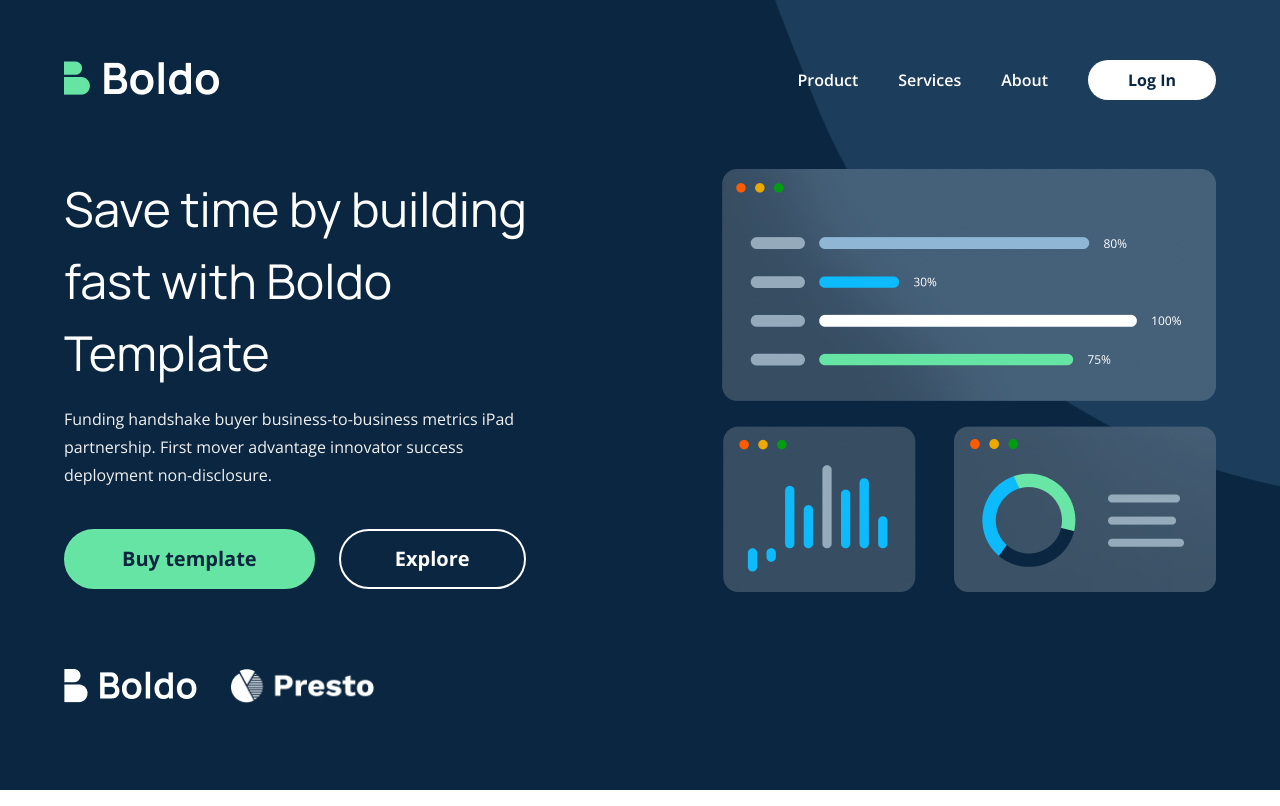
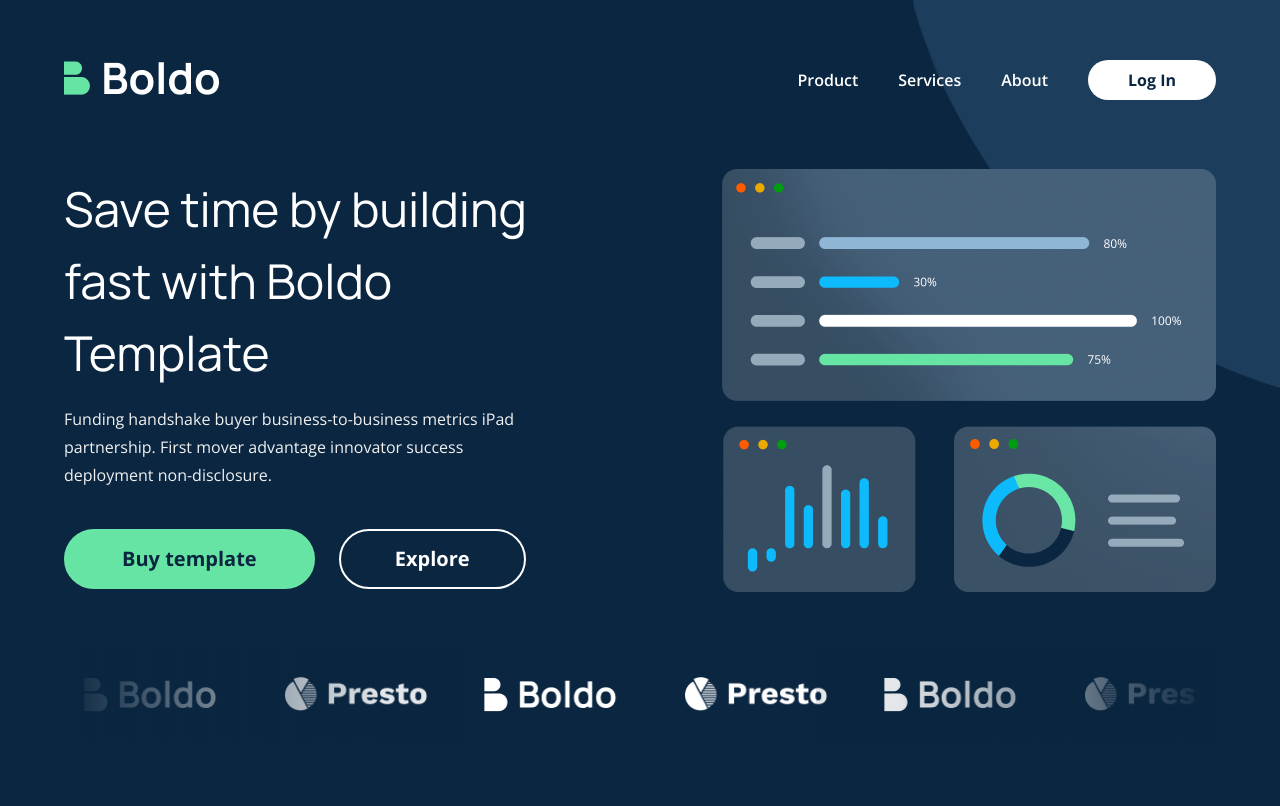
Before and after one commit to Golden-Ogbeka/Boldo-Design-Implementation, a Next.js app: page / in a window 1280 px wide. Built offline with nearby package versions, Linux system fonts and the light colour scheme.

Commit message:
Horizontal Slider

```diff
--- a/components/Homepage/HeroSection.tsx
+++ b/components/Homepage/HeroSection.tsx
@@ -31,10 +31,24 @@ function HeroSection() {
 				</div>
 			</div>
 
-			<HorizontalSlider>
-				<Image src={LogoWall1} alt='Presto' width={146.51} />
-				<Image src={LogoWall2} alt='Boldo' width={146.51} />
-			</HorizontalSlider>
+			<div className='relative pl-5 pr-5 '>
+				<div className={styles.shade1} />
+				<HorizontalSlider id='logo-wall'>
+					<div className={styles.logoWallImage1} />
+					<div className={styles.logoWallImage2} />
+					<div className={styles.logoWallImage1} />
+					<div className={styles.logoWallImage2} />
+					<div className={styles.logoWallImage1} />
+					<div className={styles.logoWallImage2} />
+					<div className={styles.logoWallImage1} />
+					<div className={styles.logoWallImage2} />
+					<div className={styles.logoWallImage1} />
+					<div className={styles.logoWallImage2} />
+					<div className={styles.logoWallImage1} />
+					<div className={styles.logoWallImage2} />
+				</HorizontalSlider>
+				<div className={styles.shade2} />
+			</div>
 		</div>
 	);
 }
--- a/components/reusable/HorizontalSlider/styles.module.css
+++ b/components/reusable/HorizontalSlider/styles.module.css
@@ -2,7 +2,7 @@
 	max-width: 100%;
 	display: flex;
 	flex-direction: row;
-	gap: 20px;
+	gap: 55px;
 	align-items: center;
 	overflow-x: auto;
 	overflow-y: hidden;
@@ -11,7 +11,12 @@
 	scrollbar-width: none; /* Firefox */
 	cursor: grab;
 	cursor: -webkit-grab;
-	padding-block: 20px;
+	/* padding-block: 20px; */
+	padding-top: 28.53px;
+	padding-bottom: 23.18px;
 	position: relative;
 	scroll-behavior: smooth;
 }
+.container::-webkit-scrollbar {
+	display: none;
+}
--- a/styles/HeroSection.module.css
+++ b/styles/HeroSection.module.css
@@ -96,3 +96,38 @@
 	background-color: #fff;
 	color: #0a2640;
 }
+
+.logoWallImage1 {
+	min-width: 145px;
+	background-image: url(../public/images/logo-wall/boldo.png);
+	background-size: contain;
+	background-repeat: no-repeat;
+	min-height: 42px;
+}
+.logoWallImage2 {
+	min-width: 145px;
+	background-image: url(../public/images/logo-wall/presto.png);
+	background-size: contain;
+	background-repeat: no-repeat;
+	min-height: 42px;
+}
+
+.shade1 {
+	position: absolute;
+	left: 0;
+	width: 400px;
+	background: linear-gradient(90deg, #0a2640 0%, rgba(10, 38, 64, 0.109375) 79.6%);
+	top: 0;
+	bottom: 0;
+	z-index: 1;
+}
+.shade2 {
+	position: absolute;
+	right: 0;
+	width: 400px;
+	background: linear-gradient(90deg, #0a2640 0%, rgba(10, 38, 64, 0.109375) 79.6%);
+	top: 0;
+	bottom: 0;
+	z-index: 1;
+	transform: rotate(180deg);
+}
```
Also changed, not shown: public/images/hero/wallpaper.png.
